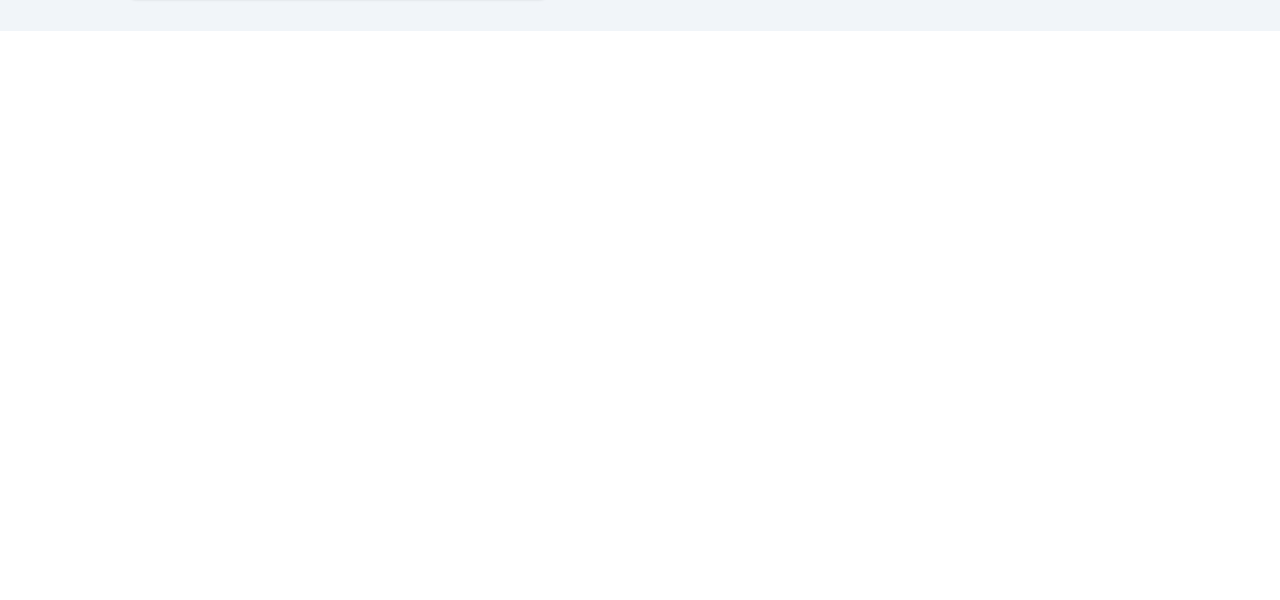
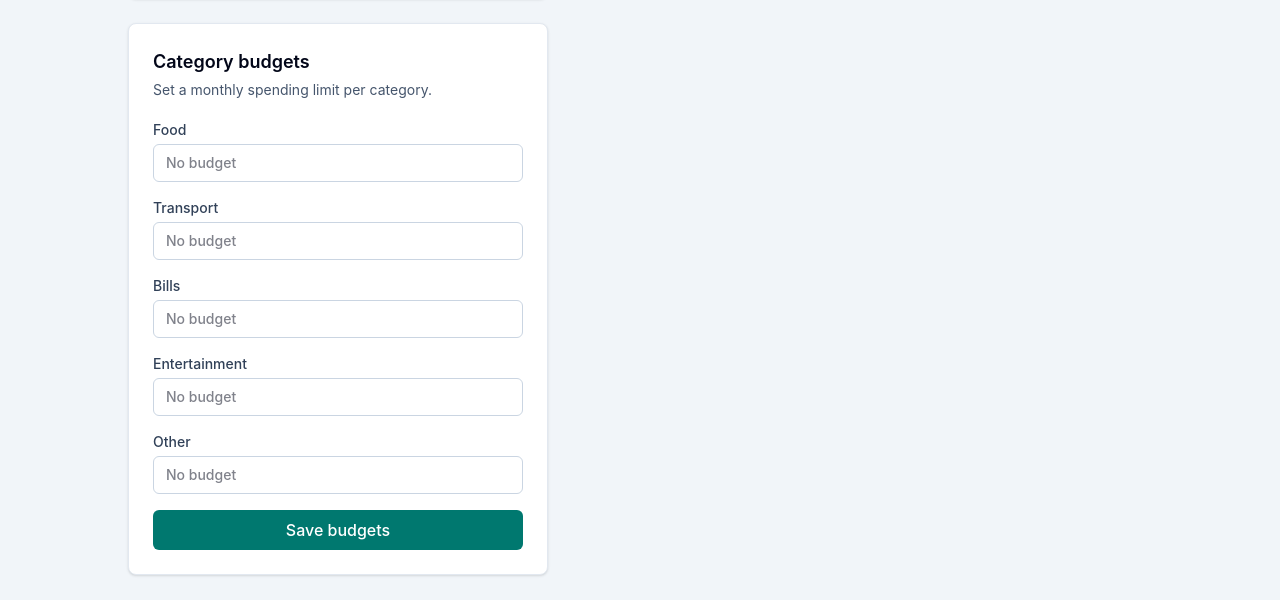
Before and after one commit to SahilKhanna20/expense-tracker, a React (Vite) app in the folder client/: page / in a window 1280 px wide. Shown: the part 882-1482 px from the top of the page. Before the commit the page ends 913 px from the top, so only its background shows below. Built offline with nearby package versions, Linux system fonts and the light colour scheme; no server answers.

Commit message:
Added budget category

```diff
--- a/client/src/App.jsx
+++ b/client/src/App.jsx
@@ -5,6 +5,9 @@ import ExpenseFilters from "./components/ExpenseFilters";
 import ExpenseList from "./components/ExpenseList";
 import SummaryPanel from "./components/SummaryPanel";
 import CategoryChart from "./components/CategoryChart";
+import BudgetSettings from "./components/BudgetSettings";
+import BudgetStatus from "./components/BudgetStatus";
+import useCategoryBudgets from "./hooks/useCategoryBudgets";
 
 function App() {
   const [expenses, setExpenses] = useState([]);
@@ -16,6 +19,7 @@ function App() {
   });
   const [isLoading, setIsLoading] = useState(true);
   const [error, setError] = useState("");
+  const { budgets, setBudgets } = useCategoryBudgets();
 
   const fetchExpenses = async () => {
     setError("");
@@ -98,15 +102,21 @@ function App() {
 
         <SummaryPanel expenses={expenses} />
 
+        <BudgetStatus budgets={budgets} expenses={expenses} />
+
         <CategoryChart expenses={expenses} />
 
         <section className="grid gap-6 lg:grid-cols-[minmax(0,420px)_1fr]">
+          <div className="flex flex-col gap-6">
             <ExpenseForm
               editingExpense={editingExpense}
               onCancelEdit={() => setEditingExpense(null)}
               onExpenseAdded={handleExpenseSaved}
               onExpenseUpdated={handleUpdateExpense}
             />
+
+            <BudgetSettings budgets={budgets} onBudgetsChange={setBudgets} />
+          </div>
 
           <div className="flex flex-col gap-6">
             <ExpenseFilters filters={filters} onFiltersChange={setFilters} />
--- /dev/null
+++ b/client/src/components/BudgetSettings.jsx
@@ -0,0 +1,76 @@
+import { useEffect, useState } from "react";
+
+const categories = ["Food", "Transport", "Bills", "Entertainment", "Other"];
+
+function BudgetSettings({ budgets, onBudgetsChange }) {
+  const [draftBudgets, setDraftBudgets] = useState({});
+
+  useEffect(() => {
+    const nextDraft = categories.reduce((draft, category) => {
+      draft[category] = budgets[category] ? String(budgets[category]) : "";
+      return draft;
+    }, {});
+
+    setDraftBudgets(nextDraft);
+  }, [budgets]);
+
+  const updateDraft = (category, value) => {
+    setDraftBudgets((current) => ({
+      ...current,
+      [category]: value,
+    }));
+  };
+
+  const handleSave = () => {
+    const nextBudgets = {};
+
+    categories.forEach((category) => {
+      const value = Number(draftBudgets[category]);
+
+      if (draftBudgets[category] && value > 0) {
+        nextBudgets[category] = value;
+      }
+    });
+
+    onBudgetsChange(nextBudgets);
+  };
+
+  return (
+    <section className="rounded-lg border border-slate-200 bg-white p-6 shadow-sm">
+      <h2 className="text-lg font-semibold text-slate-950">Category budgets</h2>
+      <p className="mt-1 text-sm text-slate-600">
+        Set a monthly spending limit per category.
+      </p>
+
+      <div className="mt-5 flex flex-col gap-4">
+        {categories.map((category) => (
+          <label
+            className="flex flex-col gap-1 text-sm font-medium text-slate-700"
+            key={category}
+          >
+            {category}
+            <input
+              className="rounded-md border border-slate-300 px-3 py-2 text-slate-950 outline-none focus:border-teal-600 focus:ring-2 focus:ring-teal-100"
+              min="0"
+              placeholder="No budget"
+              step="0.01"
+              type="number"
+              value={draftBudgets[category] || ""}
+              onChange={(e) => updateDraft(category, e.target.value)}
+            />
+          </label>
+        ))}
+
+        <button
+          className="rounded-md bg-teal-700 px-4 py-2 font-medium text-white transition hover:bg-teal-800"
+          onClick={handleSave}
+          type="button"
+        >
+          Save budgets
+        </button>
+      </div>
+    </section>
+  );
+}
+
+export default BudgetSettings;
--- /dev/null
+++ b/client/src/components/BudgetStatus.jsx
@@ -0,0 +1,87 @@
+import { currencyFormatter } from "./SummaryPanel";
+
+function getThisMonthTotalsByCategory(expenses) {
+  const now = new Date();
+  const currentMonth = now.getMonth();
+  const currentYear = now.getFullYear();
+
+  return expenses.reduce((totals, expense) => {
+    const expenseDate = new Date(expense.date);
+
+    if (
+      expenseDate.getMonth() !== currentMonth ||
+      expenseDate.getFullYear() !== currentYear
+    ) {
+      return totals;
+    }
+
+    totals[expense.category] =
+      (totals[expense.category] || 0) + Number(expense.amount);
+
+    return totals;
+  }, {});
+}
+
+function BudgetStatus({ expenses, budgets }) {
+  const categoriesWithBudgets = Object.entries(budgets).filter(
+    ([, budget]) => budget > 0
+  );
+
+  if (categoriesWithBudgets.length === 0) {
+    return null;
+  }
+
+  const spentThisMonthByCategory = getThisMonthTotalsByCategory(expenses);
+
+  return (
+    <section className="rounded-lg border border-slate-200 bg-white p-6 shadow-sm">
+      <h2 className="text-lg font-semibold text-slate-950">Budget status</h2>
+      <p className="mt-1 text-sm text-slate-600">
+        Monthly spending compared to your category budgets.
+      </p>
+
+      <ul className="mt-5 space-y-4">
+        {categoriesWithBudgets.map(([category, budget]) => {
+          const spent = spentThisMonthByCategory[category] || 0;
+          const isOverBudget = spent > budget;
+          const usagePercent = Math.min((spent / budget) * 100, 100);
+
+          return (
+            <li key={category}>
+              <div className="flex items-center justify-between gap-3 text-sm">
+                <span className="font-medium text-slate-800">{category}</span>
+                <span
+                  className={
+                    isOverBudget
+                      ? "font-medium text-red-700"
+                      : "text-slate-700"
+                  }
+                >
+                  {currencyFormatter.format(spent)} /{" "}
+                  {currencyFormatter.format(budget)}
+                </span>
+              </div>
+
+              <div className="mt-2 h-2 overflow-hidden rounded-full bg-slate-200">
+                <div
+                  className={`h-2 rounded-full ${
+                    isOverBudget ? "bg-red-600" : "bg-teal-600"
+                  }`}
+                  style={{ width: `${usagePercent}%` }}
+                />
+              </div>
+
+              {isOverBudget && (
+                <p className="mt-2 text-sm font-medium text-red-700">
+                  Over budget by {currencyFormatter.format(spent - budget)}
+                </p>
+              )}
+            </li>
+          );
+        })}
+      </ul>
+    </section>
+  );
+}
+
+export default BudgetStatus;
--- /dev/null
+++ b/client/src/hooks/useCategoryBudgets.js
@@ -0,0 +1,25 @@
+import { useEffect, useState } from "react";
+
+const STORAGE_KEY = "expense-tracker-category-budgets";
+
+const loadBudgets = () => {
+  try {
+    const stored = localStorage.getItem(STORAGE_KEY);
+
+    return stored ? JSON.parse(stored) : {};
+  } catch {
+    return {};
+  }
+};
+
+function useCategoryBudgets() {
+  const [budgets, setBudgets] = useState(loadBudgets);
+
+  useEffect(() => {
+    localStorage.setItem(STORAGE_KEY, JSON.stringify(budgets));
+  }, [budgets]);
+
+  return { budgets, setBudgets };
+}
+
+export default useCategoryBudgets;
```
Lines whose indentation alone changed are shown as unchanged.
